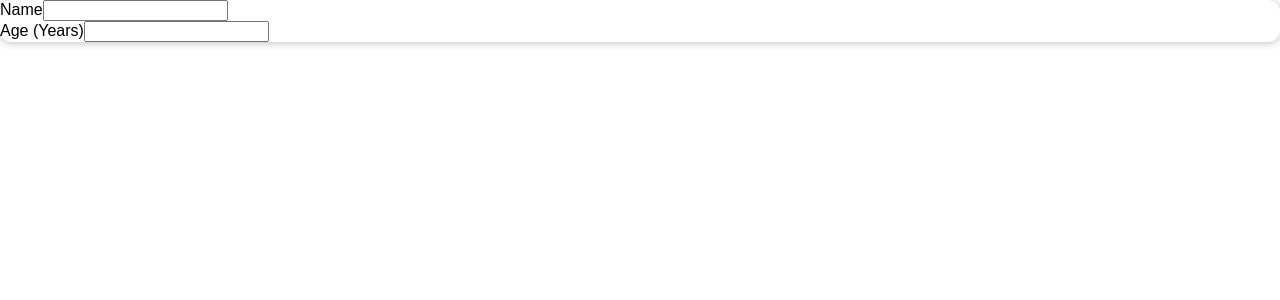
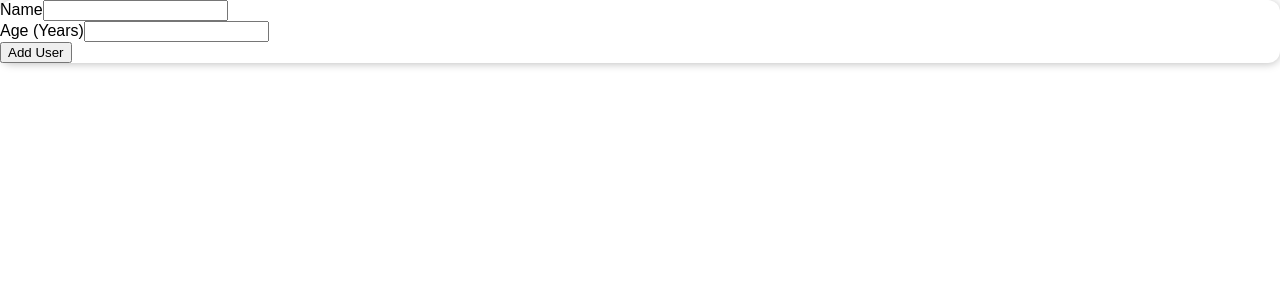
Before and after one commit to Smoopfrog/udemy-practice, a React (Create React App) app: page / in a window 1280 px wide. Shown: the top 300 px of the page. Built offline with nearby package versions, Linux system fonts and the light colour scheme.

Commit message:
add submit handler

```diff
--- a/src/components/UserForm.jsx
+++ b/src/components/UserForm.jsx
@@ -2,30 +2,48 @@ import { useState } from "react";
 import Card from "./Card";
 
 const UserForm = () => {
-  const [userName, setUserName] = useState('')
-  const [userAge, setUserAge] = useState('')
+  const [userName, setUserName] = useState("");
+  const [userAge, setUserAge] = useState("");
 
+  const userNameHandler = (event) => {
+    setUserName(event.target.value);
+  };
 
-  const userNameHandler = event => {
-    setUserName(event.target.value)
+  const userAgeHandler = (event) => {
+    setUserAge(event.target.value);
+  };
+
+  const newUserHandler = event => {
+    event.preventDefault()
+    const newUser = {
+      name: userName,
+      age: userAge
     }
 
-  const userAgeHandler = event => {
-    setUserAge(event.target.value)
+    console.log('newUser', newUser)
+    setUserName('')
+    setUserAge('')
   }
-
   return (
     <Card>
+      <form onSubmit={newUserHandler}>
         <div>
           <label>Name</label>
           <input value={userName} onChange={userNameHandler}></input>
         </div>
         <div>
           <label>Age (Years)</label>
-        <input value={userAge} type='number' min='0' onChange={userAgeHandler}></input>
+          <input
+            value={userAge}
+            type="number"
+            min="0"
+            onChange={userAgeHandler}
+          ></input>
         </div>
+        <button type="submit">Add User</button>
+      </form>
     </Card>
-  )
-}
+  );
+};
 
 export default UserForm;
```
Lines whose indentation alone changed are shown as unchanged.
